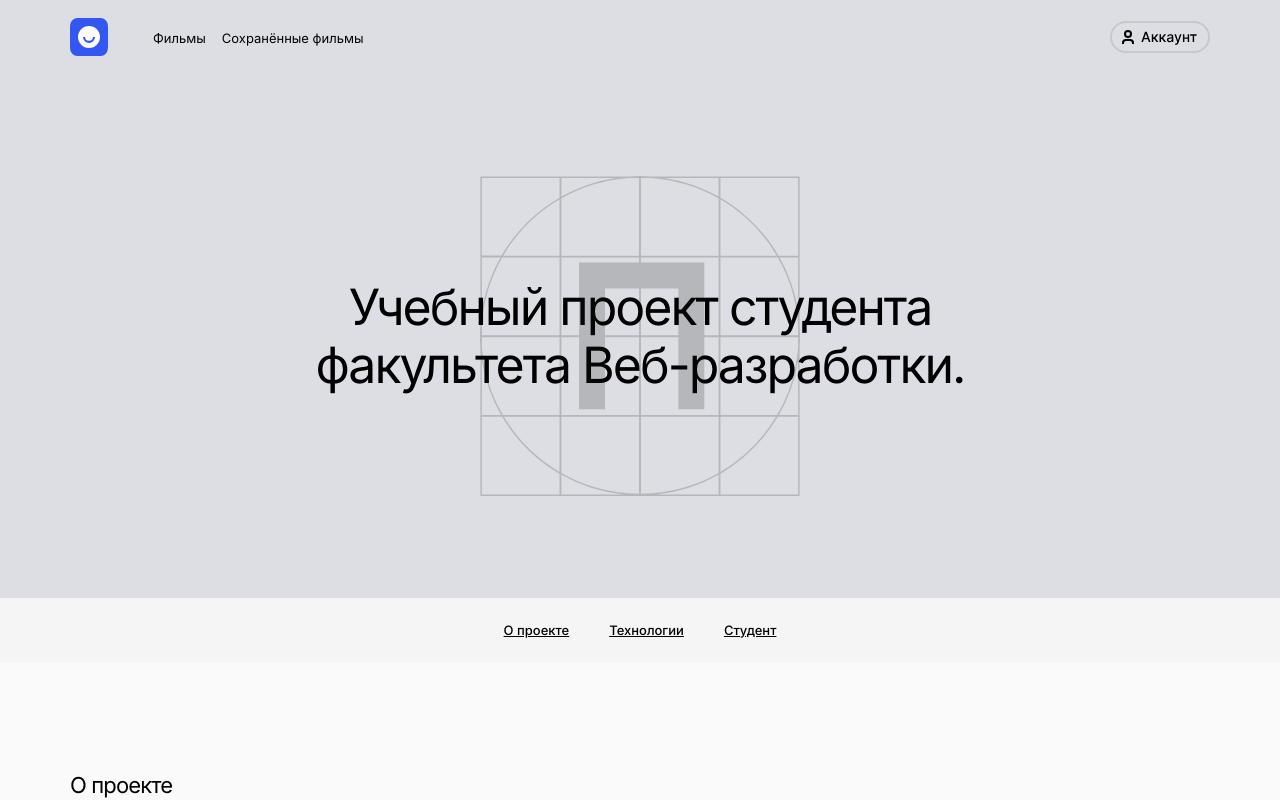
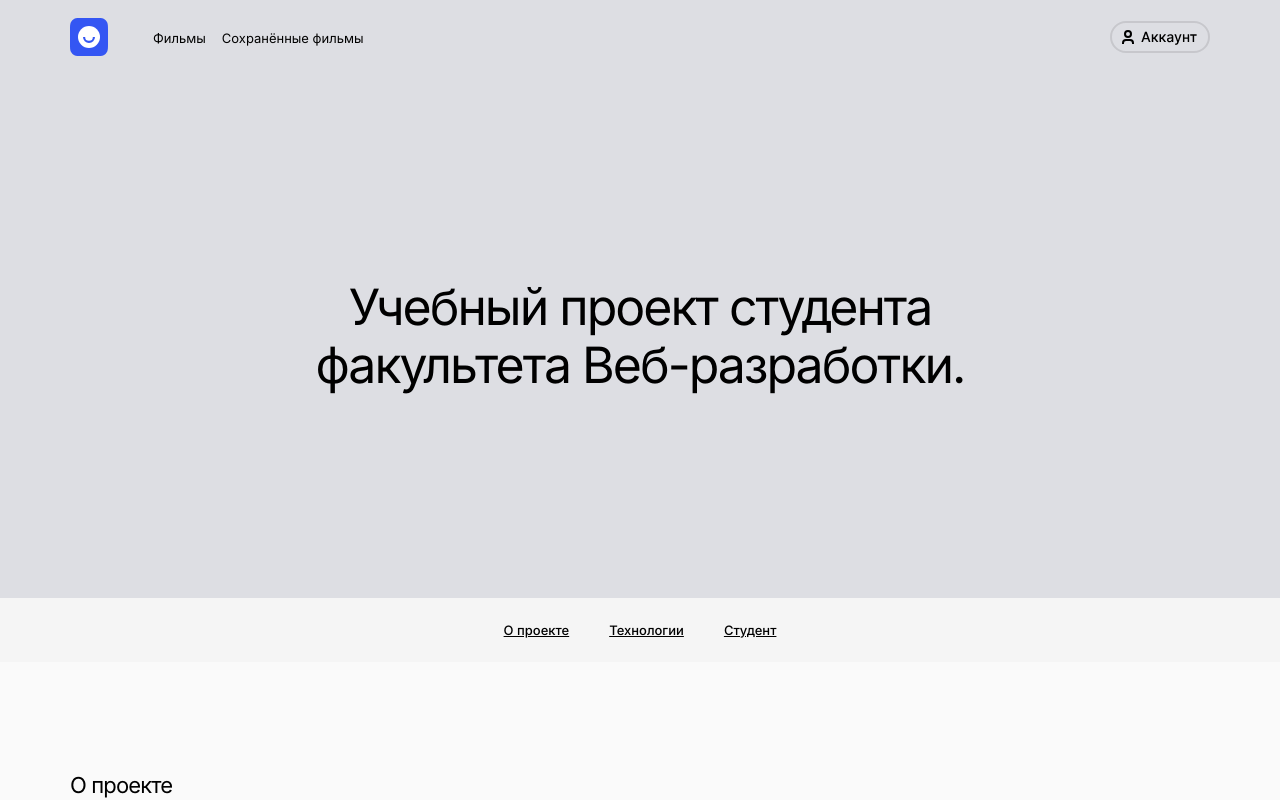
Before and after one commit to ShnaiderDanila/movies-explorer-frontend, a React (Create React App) app: page / in a window 1280 px wide. Shown: the top 800 px of the page. Built offline with nearby package versions, Linux system fonts and the light colour scheme.

Commit message:
fix: Remove the promo__logo class and add the promo__container class to the jsx layout in ./src/components/Main/Promo/Promo.js

```diff
--- a/src/components/Main/Promo/Promo.js
+++ b/src/components/Main/Promo/Promo.js
@@ -1,13 +1,12 @@
 import React from 'react';
 import './Promo.css';
-
-import promoLogo from '../../../images/promo-logo.svg';
 
 function Promo() {
   return (
     <section className='promo'>
-      <h1 className='promo__title'>Учебный проект студента факультета Веб-разработки.</h1>
-      <img className='promo__logo' src={promoLogo} alt='Логотип секции promo' />
+      <div className='promo__container'>
+        <h1 className='promo__title'>Учебный проект студента факультета Веб-разработки.</h1>
+      </div>
     </section>
   )
 }
```
